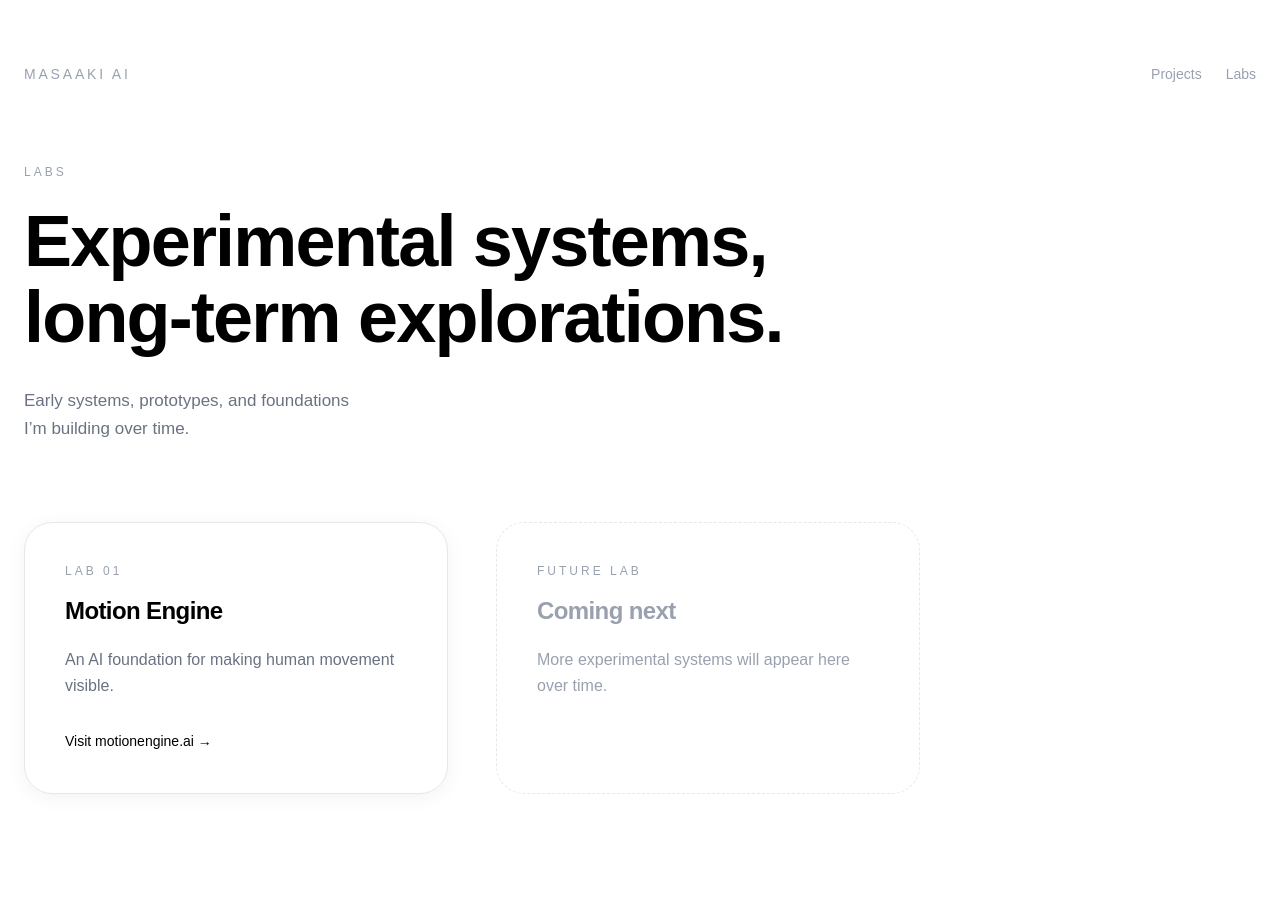
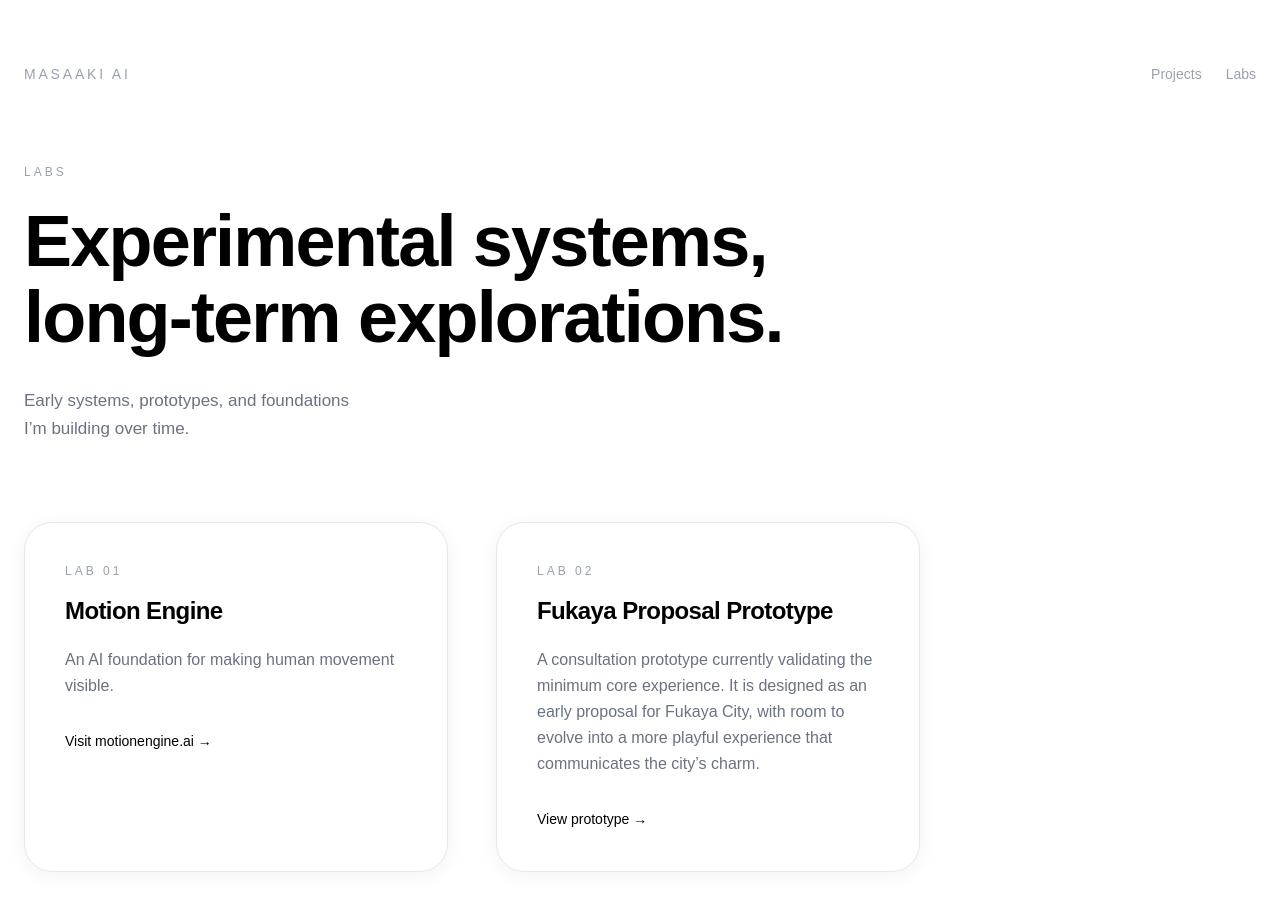
Before and after one commit to masaakisakamoto/masaaki-ai, a Next.js app: page /labs in a window 1280 px wide. Shown: the top 910 px of the page. Before the commit the page ends 858 px from the top, so only its background shows below. Built offline with nearby package versions, Linux system fonts and the light colour scheme.

Commit message:
labs: add Fukaya proposal prototype (consultation-stage AI system)

```diff
--- a/app/labs/page.tsx
+++ b/app/labs/page.tsx
@@ -70,18 +70,29 @@ export default function LabsPage() {
         </div>
 
         {/* Card 2 */}
-        <div className="rounded-[28px] border border-dashed border-gray-200 p-10 text-gray-400">
-          <p className="text-xs uppercase tracking-[0.25em]">
-            Future Lab
+        <div className="rounded-[28px] border border-gray-200 p-10 bg-white shadow-[0_4px_20px_rgba(0,0,0,0.05)] hover:shadow-[0_10px_30px_rgba(0,0,0,0.08)] transition duration-300">
+          <p className="text-xs uppercase tracking-[0.25em] text-gray-400">
+            Lab 02
           </p>
 
           <h2 className="mt-4 text-2xl font-semibold tracking-tight">
-            Coming next
+            Fukaya Proposal Prototype
           </h2>
 
-          <p className="mt-5 leading-relaxed">
-            More experimental systems will appear here over time.
+          <p className="mt-5 text-gray-500 leading-relaxed">
+            A consultation prototype currently validating the minimum core experience.
+            It is designed as an early proposal for Fukaya City, with room to evolve into
+            a more playful experience that communicates the city’s charm.
           </p>
+
+          <a
+            href="https://fukkachan-ai.vercel.app"
+            target="_blank"
+            rel="noopener noreferrer"
+            className="mt-8 inline-block text-sm text-black hover:opacity-60"
+          >
+            View prototype →
+          </a>
         </div>
 
       </section>
```
